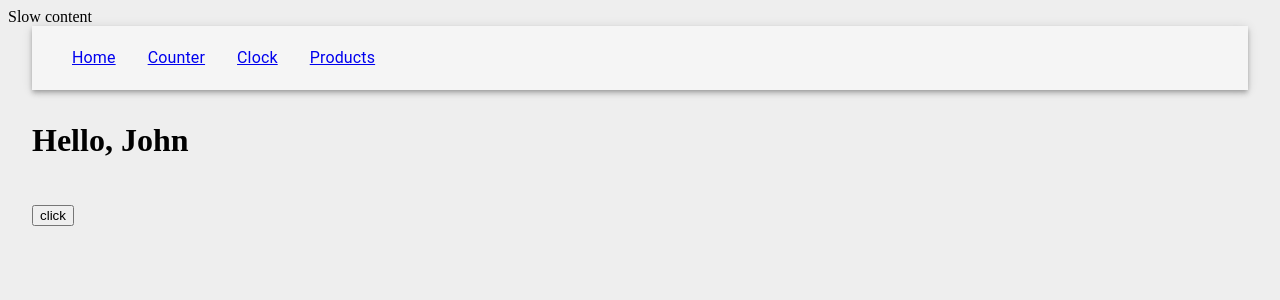
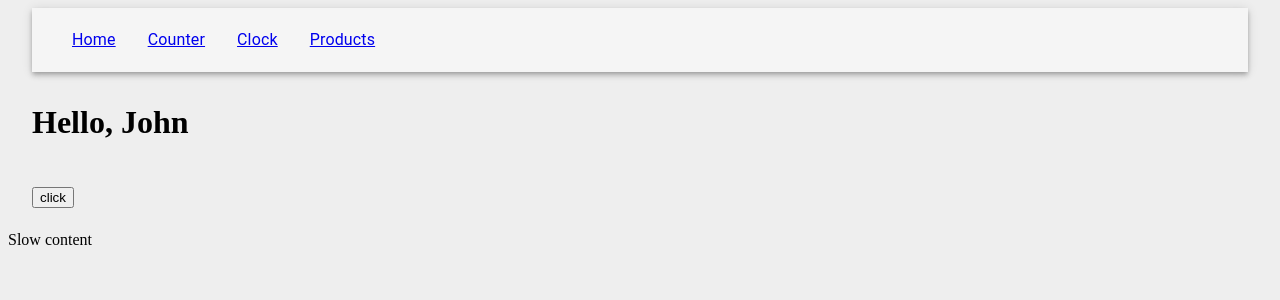
Before and after one commit to yireo-training/react-playground, a React (Create React App) app: page / in a window 1280 px wide. Shown: the top 300 px of the page. Built offline with nearby package versions, Linux system fonts and the light colour scheme.

Commit message:
Move Slow component

```diff
--- a/src/App.js
+++ b/src/App.js
@@ -31,10 +31,6 @@ class App extends React.Component {
     return (
       <Router>
         <div id="root">
-          <React.Suspense fallback={<div>Loading ...</div>}>
-            <Slow />
-          </React.Suspense>
-
           <Container maxWidth="lg">
             <Menu items={this.state.menuItems} />
             <div className="content">
@@ -49,6 +45,10 @@ class App extends React.Component {
               <Route path="/products" component={ProductsPage} />
             </div>
           </Container>
+
+          <React.Suspense fallback={<div>Loading ...</div>}>
+            <Slow />
+          </React.Suspense>
         </div>
       </Router>
     );
```
Also changed, not shown: src/App/Slow.js (added, +17 -0 lines).
